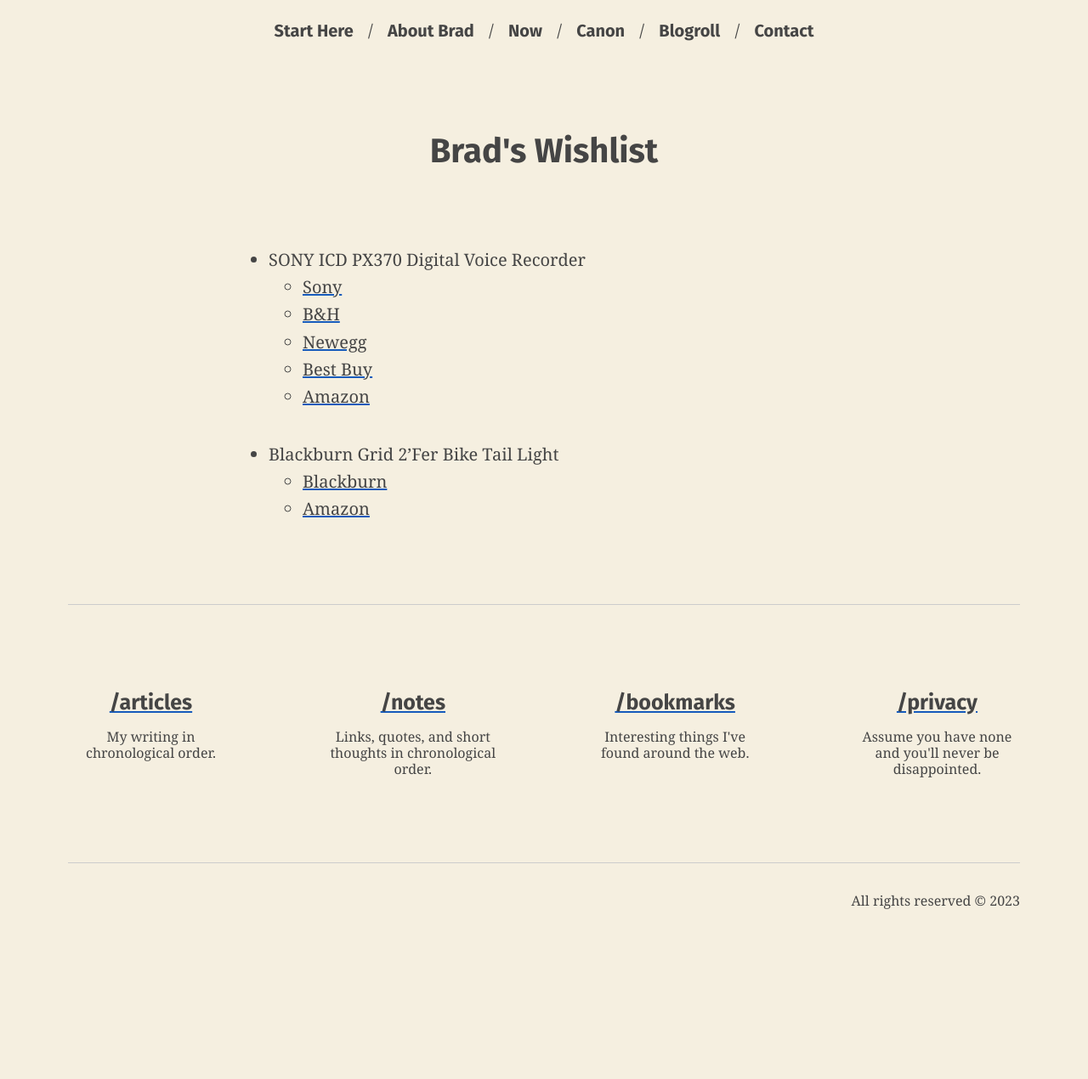
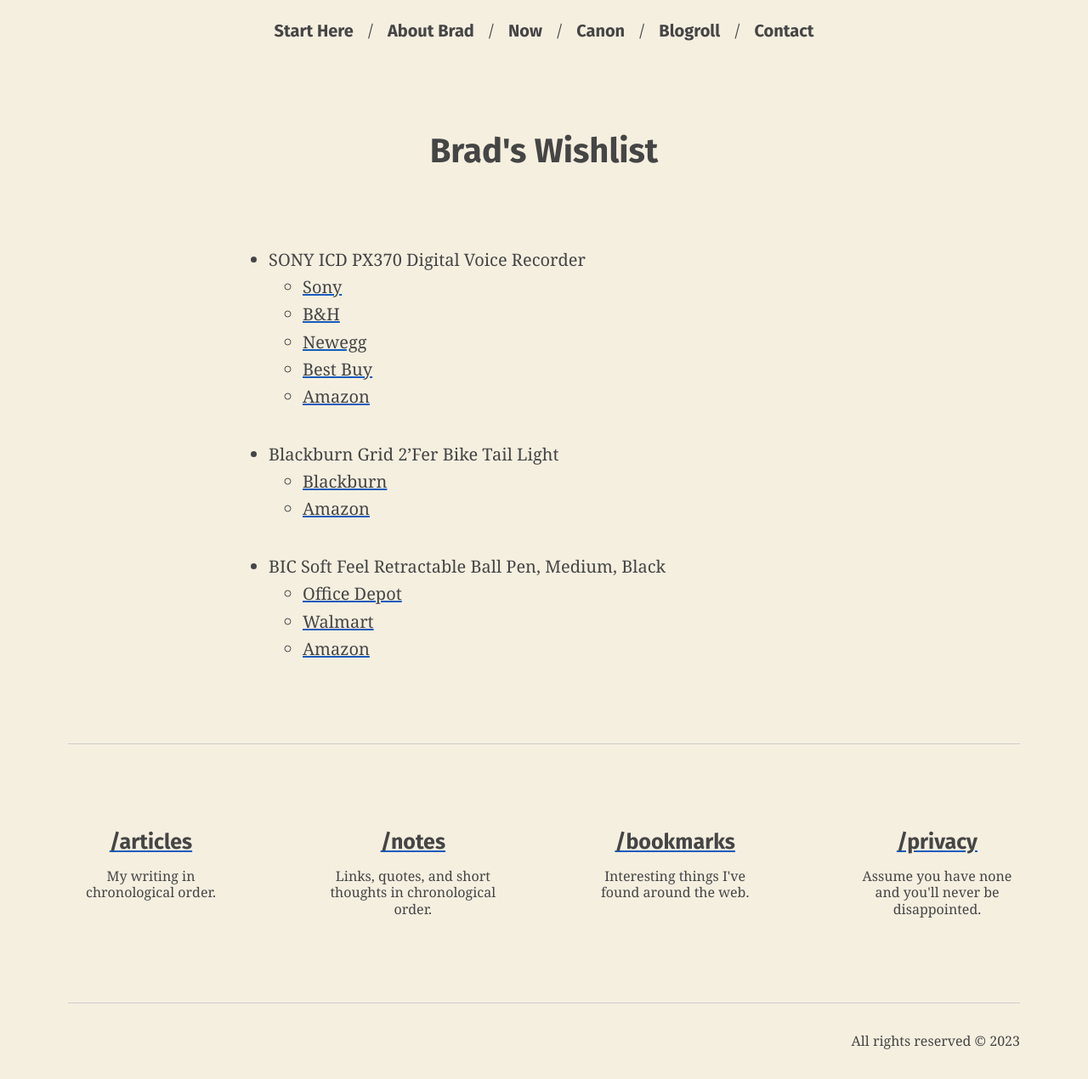
Before and after one commit to bradonomics/bradonomics.com, a Jekyll site: the page built from _pages/wishlist.md, in a window 1280 px wide. Shown: the whole page at 85% size. Built offline with Jekyll 4.4.1, drawn with Linux system fonts in a browser that asks for light colours; before the commit the page ends 1106 px from its top, so only the background shows below that.

Commit message:
Update wishlist

```diff
--- a/_pages/wishlist.md
+++ b/_pages/wishlist.md
@@ -26,3 +26,8 @@
 - Blackburn Grid 2'Fer Bike Tail Light
   - [Blackburn](https://www.blackburndesign.com/p/grid-2fer-front-rear-bike-light/350140000200000044.html)
   - [Amazon](https://www.amazon.com/Blackburn-Grid-2Fer-Front-Light/dp/B0BH961GJ3)
+
+- BIC Soft Feel Retractable Ball Pen, Medium, Black
+  - [Office Depot](https://www.officedepot.com/a/products/655266/BIC-Soft-Feel-Retractable-Ballpoint-Pens/)
+  - [Walmart](https://www.walmart.com/ip/BIC-Soft-Feel-Retractable-Ball-Pen-Medium-Black-1-Dozen/14914657)
+  - [Amazon](https://www.amazon.com/Retractable-Ballpoint-Medium-Point-12-Count/dp/B0141NENJA)
```
